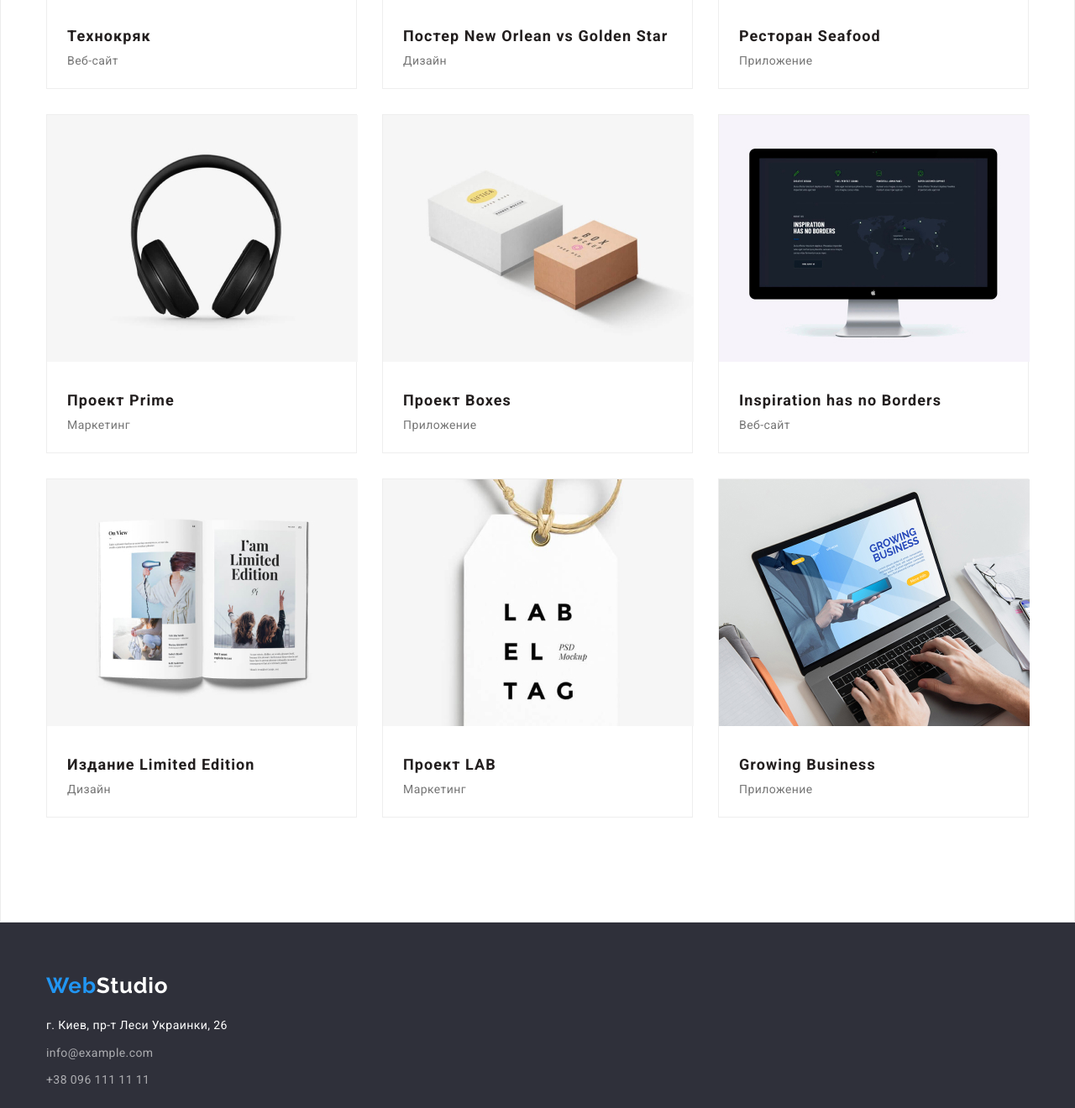
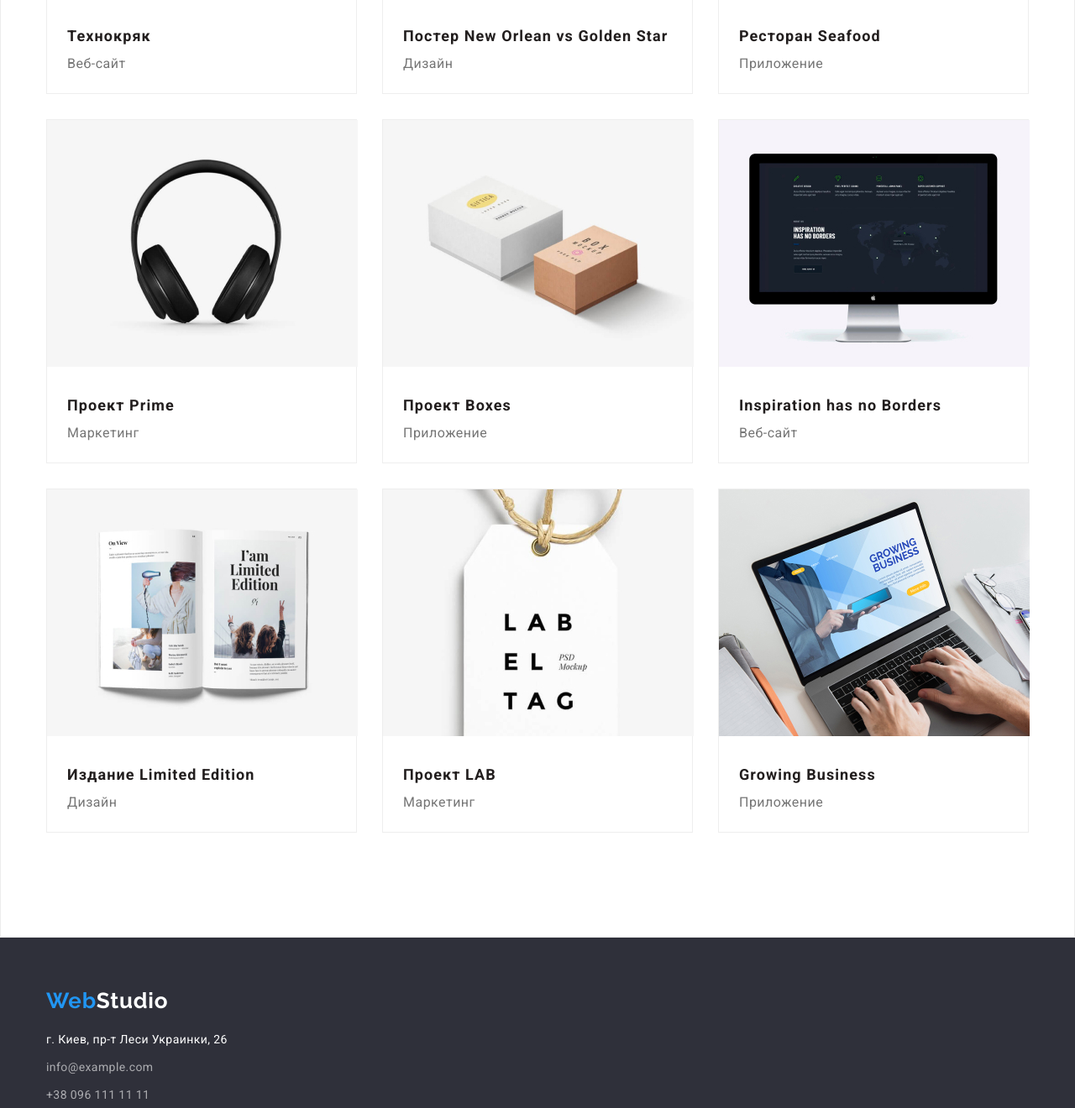
Before and after one commit to OleksiyOpalko/goit-markup-hw-03, a plain HTML site: page portfolio.html in a window 1280 px wide. Shown: the part 561-1881 px from the top of the page at 84% size. Drawn offline with nearby package versions, Linux system fonts and the light colour scheme.

Commit message:
зміна стилів

```diff
--- a/css/styles.css
+++ b/css/styles.css
@@ -39,6 +39,15 @@ a {
     text-decoration: none;
    }
 
+.portfolio-work {
+  font-style: normal;
+font-weight: normal;
+font-size: 16px;
+line-height: 1.87;
+/* identical to box height, or 187% */
+
+letter-spacing: 0.03em;
+}
 ul {
     list-style: none;
     margin-top: 0px;
@@ -49,6 +58,7 @@ ul {
 footer {
   background-color: #2F303A;
   display: flex;
+  padding-top: 60px;
   padding-bottom: 60px;
   }
 
@@ -133,7 +143,6 @@ font-size: 26px;
 line-height: 1.19;
 letter-spacing: 0.03em;
 display: block;
-padding-top: 60px;
 padding-bottom: 20px;
 }
 
@@ -232,9 +241,17 @@ color: #2196F3;
 }
 
 .hero {
-  background-color: #2F303A;
+
+  background-color:#2F303A;
+
   text-align: center;
   padding-top: 200px;
+  /* max-width: 1600px;
+  height: 600px;
+  background-image:linear-gradient(
+    rgba(47, 48, 58, 0.4),
+    rgba(47, 48, 58, 0.4)
+  ), url(../images/hero.jpg); */
   /* background-repeat: no-repeat;
   background-position: center;
   height: 600px; */
@@ -483,18 +500,41 @@ padding-bottom: 30px;
   margin-right: 0px;
 }
 
-.advantage-title {
-  margin-right: 30px;
 
+/* .advantage-title::before{
+  display: block;
+  content: '';
+  height: 120px;
+  background-size: contain;
+  background-repeat: no-repeat;
+  background-position: center;
+  background-color: #F5F4FA;
+  margin-bottom: 30px;
+} */
 
+/* .vector1::before{
+  background-image: url(../images/Vector1.png);
 }
 
+.vector2::before{
+  background-image: url(../images/Vector2.png);
+}
+.vector3::before{
+  background-image: url(../images/Vector3.png);
+}
+.vector4::before{
+  background-image: url(../images/Vector4.png);
+} */
+
+.advantage-title {
+ margin-right: 30px;
+ }
+
 .advantage-title:last-child {
+   margin-right: 0px;
+  }
 
-  margin-right: 0px;
-
-  }
-.container.portfolio-nav.centred{
+  .container.portfolio-nav.centred{
   justify-content:center
 }
 
--- a/portfolio.html
+++ b/portfolio.html
@@ -15,7 +15,7 @@
     <header class="container">
         <nav class="main-nav">
             <a href="./index.html" class="logo">
-                <span class="logo-title">Web</span>Studio
+                <span lang="en" class="logo-title">Web</span>Studio
             </a>
 
         <ul class="site-nav list">
@@ -50,7 +50,7 @@
                 <a class="section-portfolio" href=""><img src="./images/tehno.jpg" alt="Технокряк" width="370">
                 <div class="portfolio-name">
                 <h3 class="portfolio-title">Технокряк</h3>
-                <p>Веб-сайт</p></a>
+                <p class="portfolio-work">Веб-сайт</p></a>
                 </div>
             </li>
 
@@ -58,7 +58,7 @@
                  <a class="section-portfolio" href=""><img src="./images/poster.jpg" alt="Постер New Orlean vs Golden Star" width="370">
                     <div class="portfolio-name">
                     <h3 class="portfolio-title">Постер New Orlean vs Golden Star</h3>
-                    <p>Дизайн</p></a>
+                    <p class="portfolio-work">Дизайн</p></a>
                 </div>
             </li>
 
@@ -66,7 +66,7 @@
                 <a class="section-portfolio" href=""><img src="./images/seafood.jpg" alt="Ресторан Seafood" width="370">
                     <div class="portfolio-name">
                     <h3 class="portfolio-title">Ресторан Seafood</h3>
-                    <p>Приложение</p></a>
+                    <p class="portfolio-work">Приложение</p></a>
                 </div>
             </li>
 
@@ -74,7 +74,7 @@
                <a class="section-portfolio" href=""> <img src="./images/prime.jpg" alt="Проект Prime" width="370">
                 <div class="portfolio-name">
                 <h3 class="portfolio-title">Проект Prime</h3>
-                <p>Маркетинг</p></a>
+                <p class="portfolio-work">Маркетинг</p></a>
             </div>
             </li>
 
@@ -82,7 +82,7 @@
                 <a class="section-portfolio" href=""><img src="./images/boxes.jpg" alt="Проект Boxes" width="370">
                     <div class="portfolio-name">
                     <h3 class="portfolio-title">Проект Boxes</h3>
-                    <p>Приложение</p></a>
+                    <p class="portfolio-work">Приложение</p></a>
         </div>
             </li>
 
@@ -90,7 +90,7 @@
                 <a class="section-portfolio"href=""><img src="./images/inspiration.jpg" alt="Inspiration has no Borders" width="370">
                     <div class="portfolio-name">
                     <h3 class="portfolio-title">Inspiration has no Borders</h3>
-                    <p>Веб-сайт</p></a>
+                    <p class="portfolio-work">Веб-сайт</p></a>
                 </div>
             </li>
 
@@ -98,7 +98,7 @@
                 <a class="section-portfolio" href=""><img src="./images/edition.jpg" alt="Издание Limited Edition" width="370">
                     <div class="portfolio-name">
                     <h3 class="portfolio-title">Издание Limited Edition</h3>
-                    <p>Дизайн</p></a>
+                    <p class="portfolio-work">Дизайн</p></a>
                 </div>
             </li>
 
@@ -106,7 +106,7 @@
                 <a class="section-portfolio" href=""><img src="./images/lab.jpg" alt="Проект LAB" width="370">
                     <div class="portfolio-name">
                     <h3 class="portfolio-title">Проект LAB</h3>
-                    <p>Маркетинг</p></a>
+                    <p class="portfolio-work">Маркетинг</p></a>
                 </div>
             </li>
 
@@ -114,7 +114,7 @@
                 <a class="section-portfolio" href=""><img src="./images/growing.jpg" alt="Growing Business" width="370">
                     <div class="portfolio-name">
                     <h3 class="portfolio-title">Growing Business</h3>
-                    <p>Приложение</p></a>
+                    <p class="portfolio-work">Приложение</p></a>
                 </div>
             </li>
 
@@ -126,7 +126,7 @@
        <footer>
         <div class="container">
          <a href="./index.html" class="logo-footer">
-             <span class="logo-title">Web</span>Studio
+             <span lang="en" class="logo-title">Web</span>Studio
          </a>
 
          <ul class="contacts-footer">
```
Also changed, not shown: index.html (+9 -9 lines), images/Vector1.png (added), images/Vector2.png (added), images/Vector3.png (added), images/Vector4.png (added), images/hero.jpg (added).
